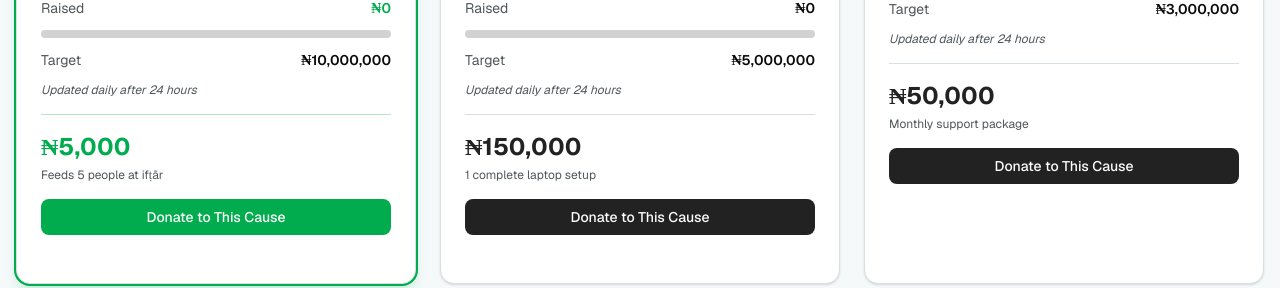
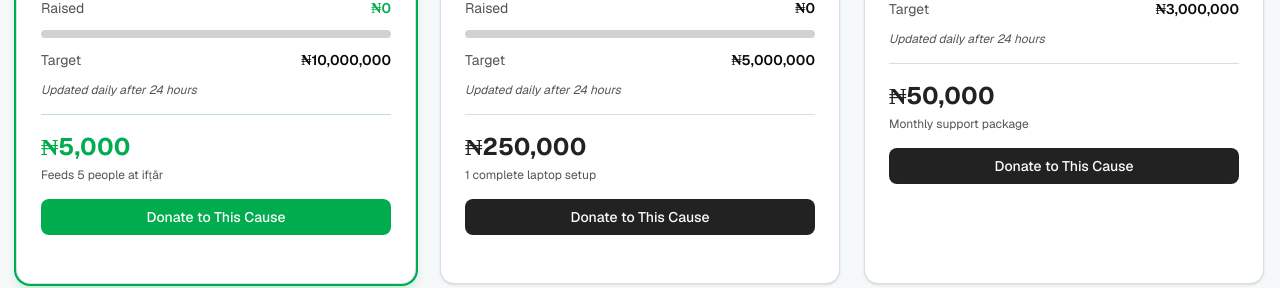
Before and after one commit to Qasim-Rokeeb/Barakah-Oasis-v2, a Next.js app: page / in a window 1280 px wide. Shown: the part 3700-3988 px from the top of the page. Built offline with nearby package versions, Linux system fonts and the light colour scheme.

Commit message:
updated laptop fee

```diff
--- a/app/page.tsx
+++ b/app/page.tsx
@@ -391,7 +391,7 @@ export default function Home() {
                   icon={<Laptop className="h-8 w-8" />}
                   title="Nurture A Muslim Techie/Entrepreneur"
                   description="We believe empowerment is the best charity. Through this program, we provide laptops, mentorship, and guidance for Muslims stepping into tech or launching startups—helping them turn their potential into purpose."
-                  amount="₦150,000"
+                  amount="₦250,000"
                   impact="1 complete laptop setup"
                   imageUrl="/techie-laptop-muslim-africa-entrepreneur-startup.jpg"
                   raised={0}
```
